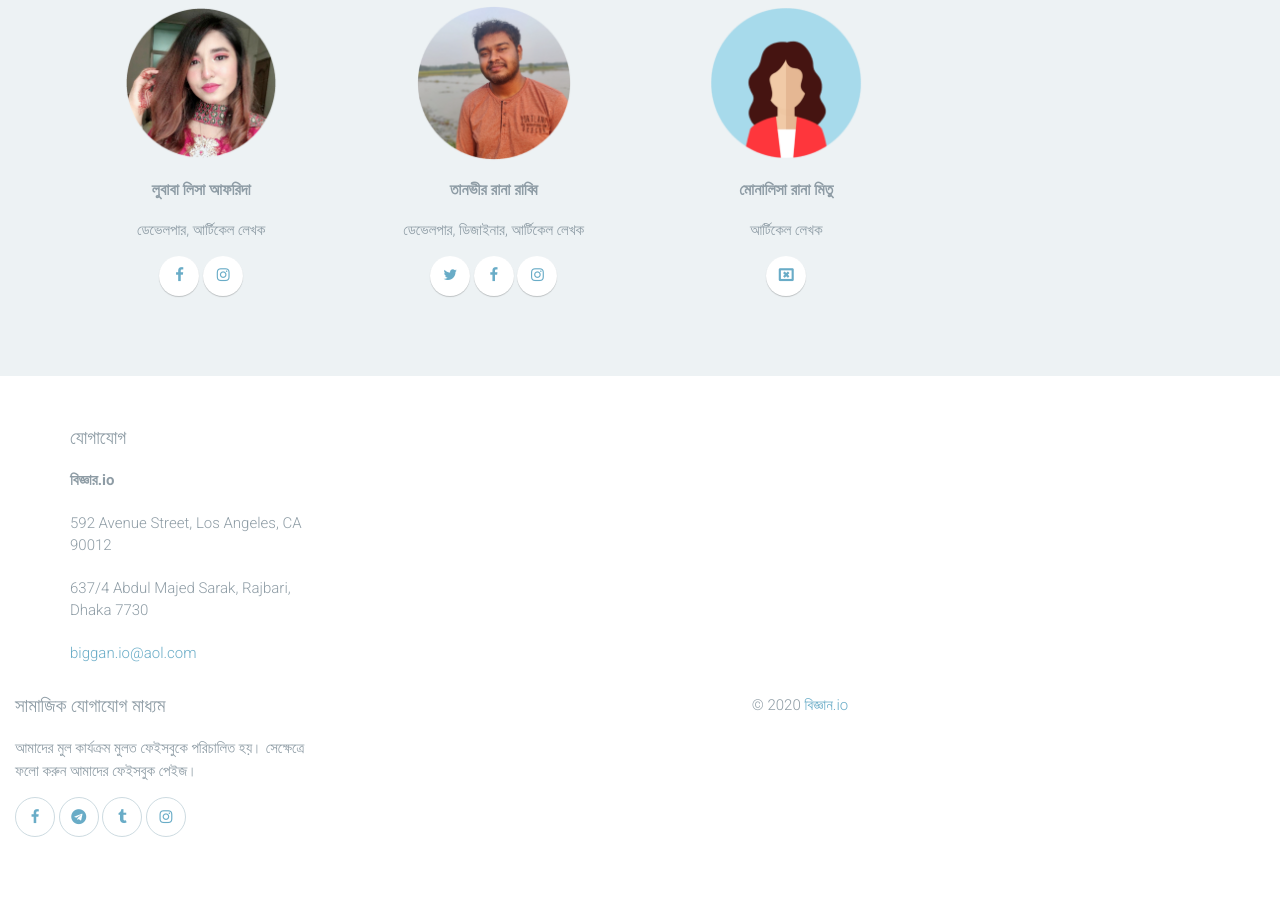
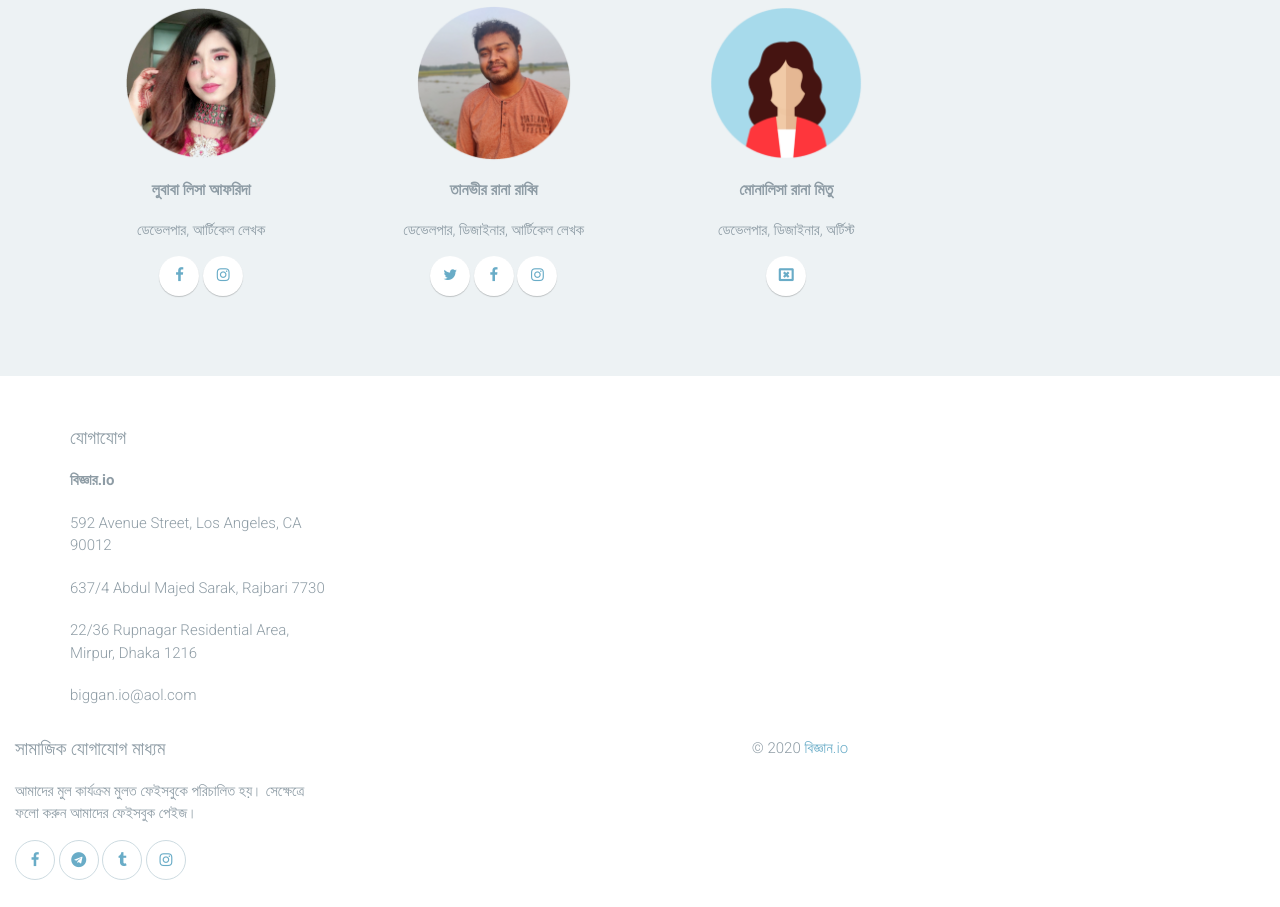
Before and after one commit to lubaba-lisa/biggan.github.io, a plain HTML site: page about.html in a window 1280 px wide. Shown: the part 1126-2033 px from the top of the page. Before the commit the page ends 1993 px from the top, so only its background shows below. Drawn offline with Linux system fonts and the light colour scheme.

Commit message:
Create about.html

```diff
--- a/about.html
+++ b/about.html
@@ -92,7 +92,7 @@
 								<ul class="testimonial-list">
 									<li>
 										<blockquote>
-											<p>ফেসবুককে কিছুটা কাজে লাগানোর জন্য ভালো উদ্যোগ</p>
+											<p>ফেসবুককে কিছুটা কাজে লাগানোর জন্য ভালো কিছু শুরু করেছিস ভালো। কিন্তু কতই তো শুরু করলি, কতদিন থাকে সেসব?</p>
 											<cite>সাদিয়া সুলতানা</cite>
 										</blockquote>
 									</li>
@@ -133,7 +133,7 @@
 								<div class="team">
 									<img src="images/monalisha.png" alt="" class="team-image">
 									<h3 class="team-name"><b>মোনালিসা রানা মিতু</b></h3>
-									<p>আর্টিকেল লেখক</p>
+									<p>ডেভেলপার, ডিজাইনার, অর্টিস্ট</p>
 									<div class="social-links">
 										<a href=""><i class="fa fa-window-close-o"></i></a>
 									</div>
@@ -152,7 +152,8 @@
 								<h3 class="widget-title">যোগাযোগ</h3>
 								<strong>বিজ্ঞার.io</strong>
 								<address>592 Avenue Street, Los Angeles, CA 90012</address>
-								<address>637/4 Abdul Majed Sarak, Rajbari, Dhaka 7730</address>
+								<address>637/4 Abdul Majed Sarak, Rajbari 7730</address>
+								<address>22/36 Rupnagar Residential Area, Mirpur, Dhaka 1216</address
 								<a href="mailto:biggan.io@aol.com">biggan.io@aol.com</a>
 							</div>
 						</div>
```
